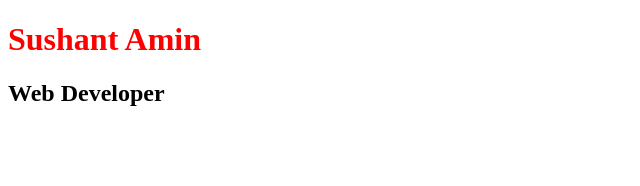
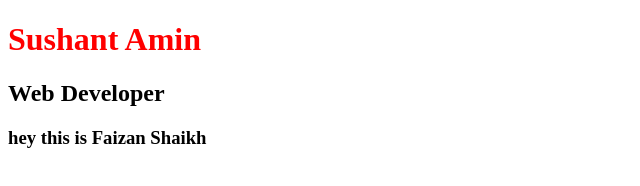
Before and after one commit to SushantAmin17/practise, a plain HTML site: page index.html in a window 1280 px wide. Shown: the whole page, without its empty margins (0-640 px from the left). Drawn offline with Linux system fonts and the light colour scheme.

Commit message:
adding some changes sushant plz check and accept if all the changes are perfect

```diff
--- a/index.html
+++ b/index.html
@@ -9,5 +9,6 @@
 <body>
 	<h1>Sushant Amin</h1>
 	<h2>Web Developer</h2>
+	<h3>hey this is Faizan Shaikh</h3>
 </body>
 </html>
```
Also changed, not shown: 1 other file.
